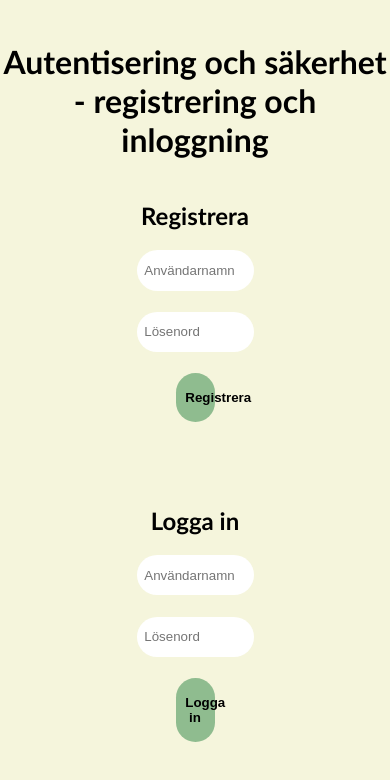
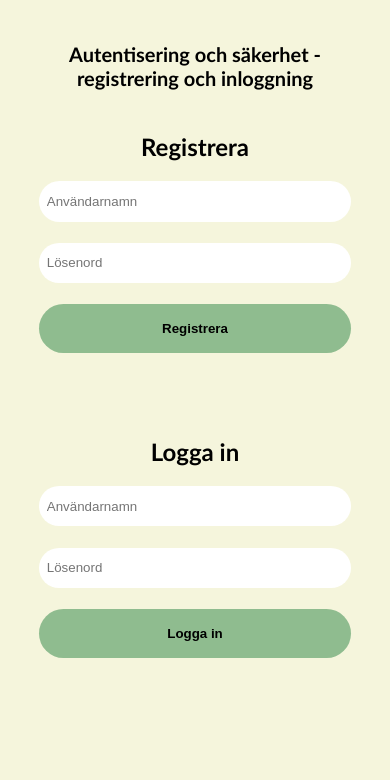
Before and after one commit to alvastern/laboration-4-backend-frontend, a website built with Vite: page index.html in a window 390 px wide. Built offline with nearby package versions, Linux system fonts and the light colour scheme.

Commit message:
Framtagande av resposivitet

```diff
--- a/src/css/_base.scss
+++ b/src/css/_base.scss
@@ -9,3 +9,10 @@ body {
 h1 {
     margin: 5vh 0 5vh 0;
 }
+
+@media (max-width: 1024px) {
+    h1 {
+        font-size: 1.25rem;
+        margin: 5vh 5vw;
+    }
+}
--- a/src/css/_components.scss
+++ b/src/css/_components.scss
@@ -8,3 +8,9 @@ button {
     font-weight: bold;
     cursor: pointer;
 }
+
+@media (max-width: 1024px) {
+    button {
+        width: 80vw;
+    }
+}
--- a/src/css/_layout.scss
+++ b/src/css/_layout.scss
@@ -11,3 +11,9 @@ input {
     border: none;
     padding: 1.5vh 2vw;
 }
+
+@media (max-width: 1024px) {
+    #registerForm, #loginForm {
+        width: 80vw;
+    }
+}
```
